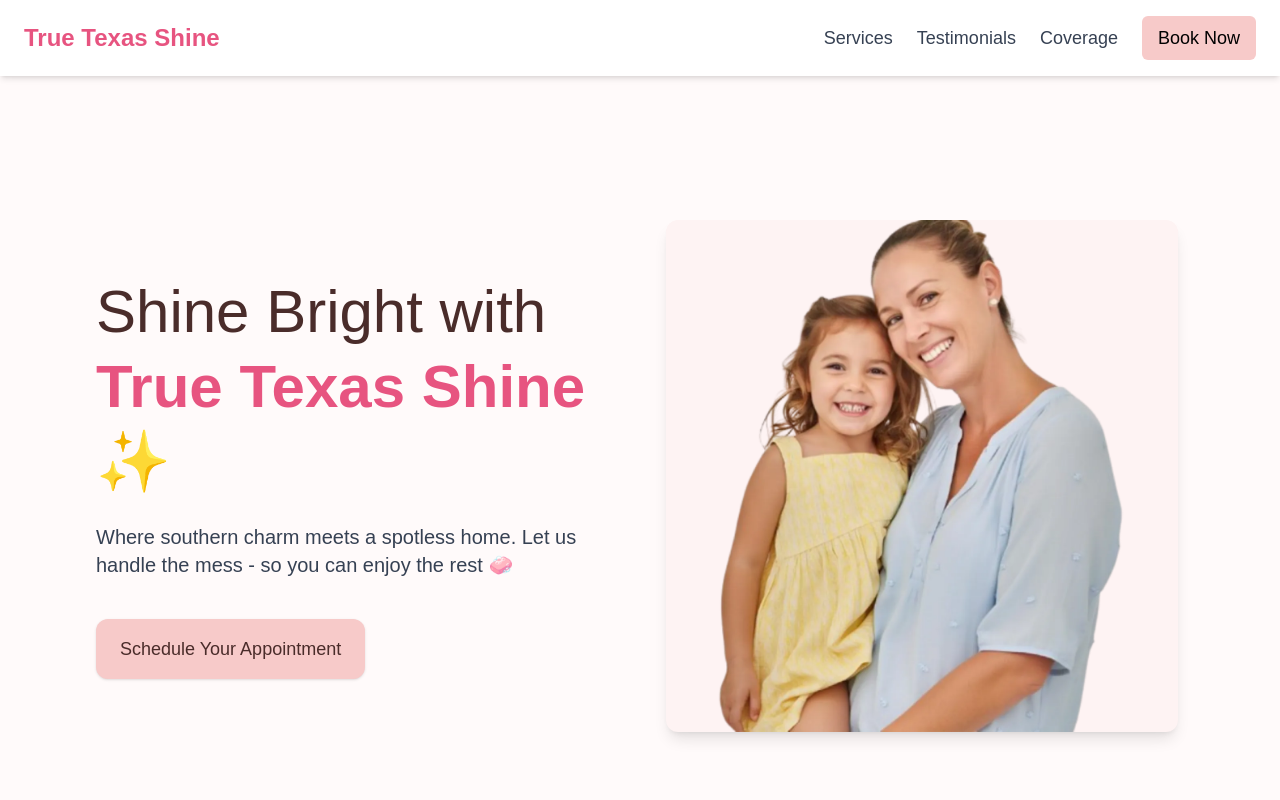
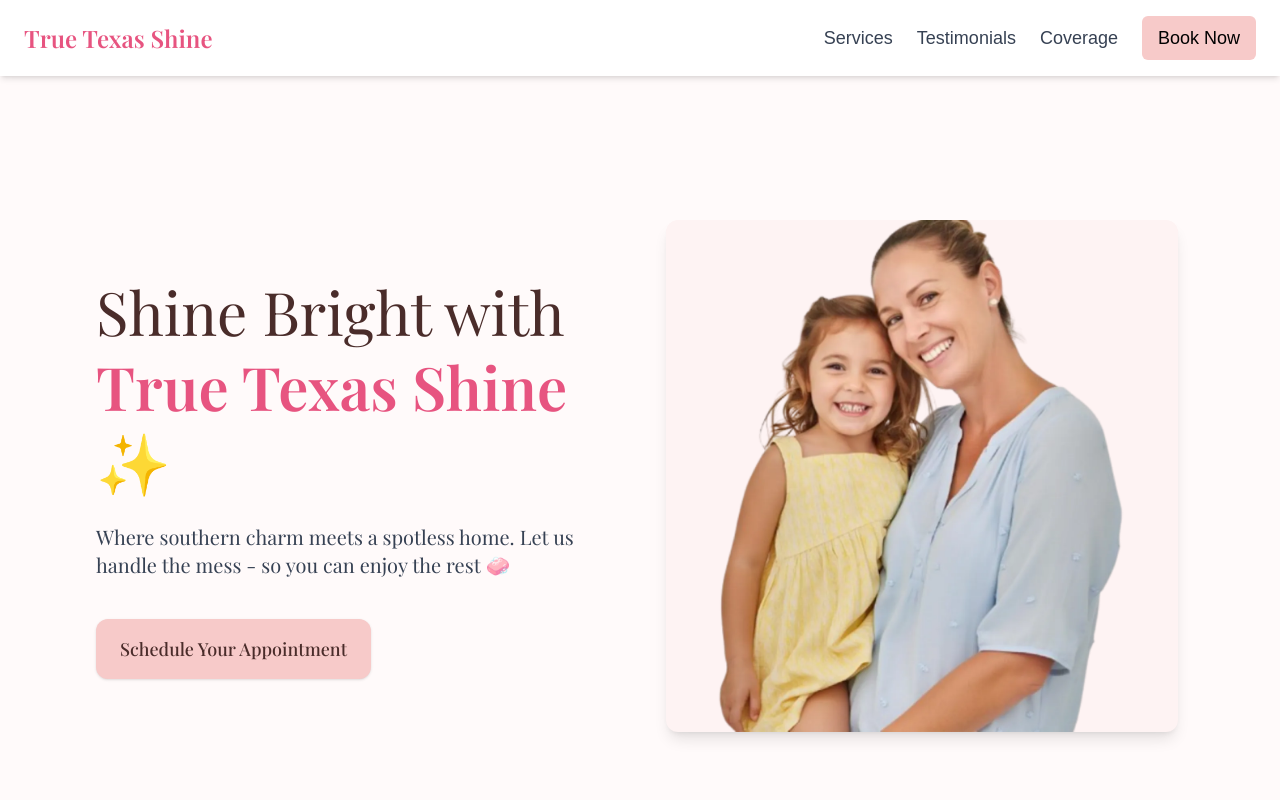
Before and after one commit to ElGuitarrero/TrueTexasShine, a Next.js app: page / in a window 1280 px wide. Shown: the top 800 px of the page. Built offline with nearby package versions, Linux system fonts and the light colour scheme; a web font is replaced by a local one.

Commit message:
Changed fonts

```diff
--- a/src/components/HeroSection.tsx
+++ b/src/components/HeroSection.tsx
@@ -3,7 +3,8 @@
 
 export default function Hero() {
   return (
-    <main className="min-h-screen bg-[#FFFAFA] text-[#4A2C2A] flex flex-col-reverse md:flex-row items-center justify-between px-6 md:px-24 py-12 gap-10">
+    <main className="min-h-screen bg-[#FFFAFA] text-[#4A2C2A] flex flex-col-reverse md:flex-row items-center justify-between px-6 md:px-24 py-12 gap-10"
+        style={{fontFamily: "var(--font-playfair)"}}>
 
       {/* Text Section */}
       <div className="md:w-1/2 flex flex-col items-center md:items-start gap-6 text-center md:text-left">
--- a/src/components/Navbar.tsx
+++ b/src/components/Navbar.tsx
@@ -5,7 +5,7 @@
 	return (
 		<header className="w-full px-6 py-4 bg-white shadow-md flex justify-between items-center sticky top-0 z-50">
 			<Link href="/">
-				<span className="text-2xl font-playfair text-[#E75480] font-semibold cursor-pointer">
+				<span className="text-2xl text-[#E75480] font-semibold cursor-pointer" style={{fontFamily: 'var(--font-playfair)'}}>
 					True Texas Shine
 				</span>
 			</Link>
```
